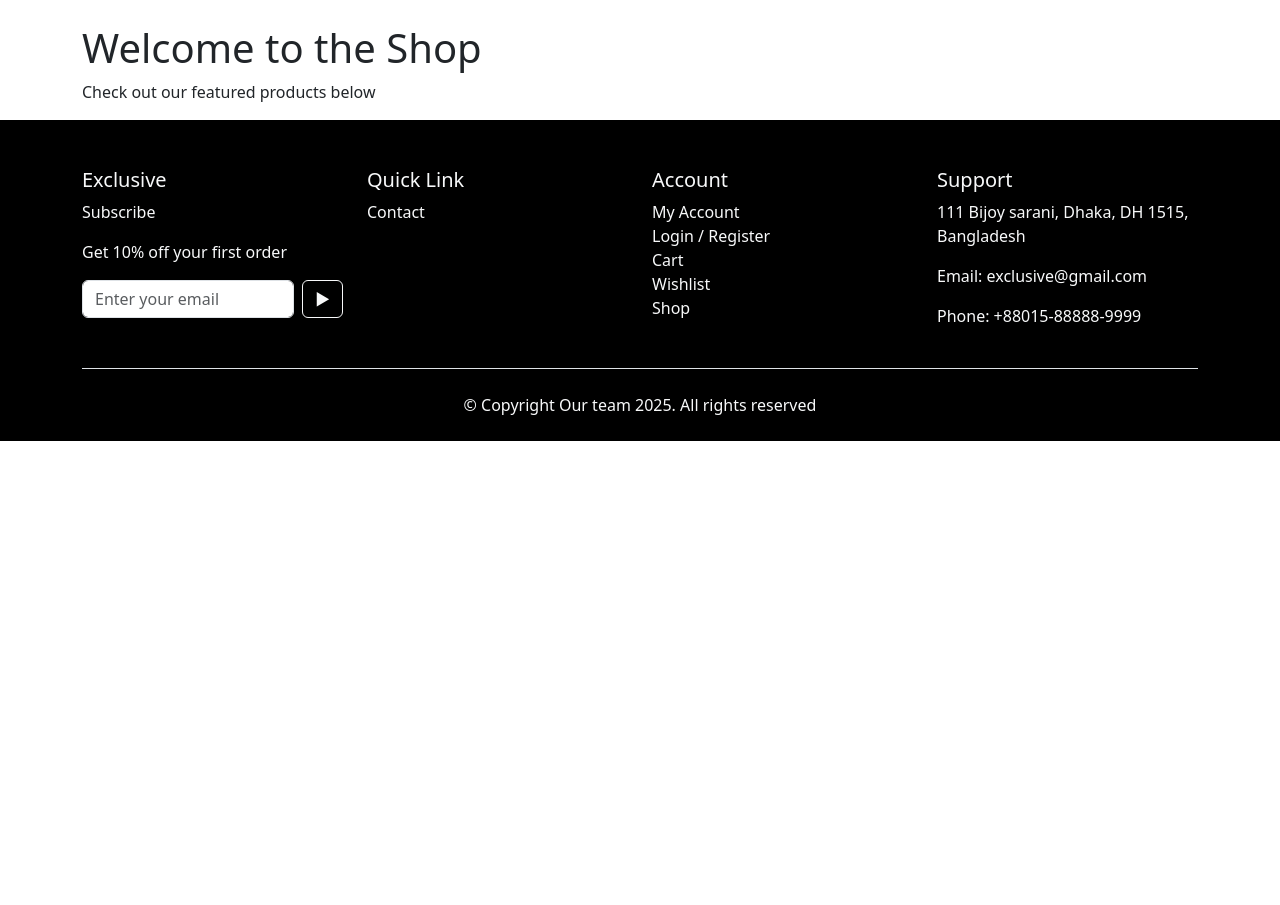
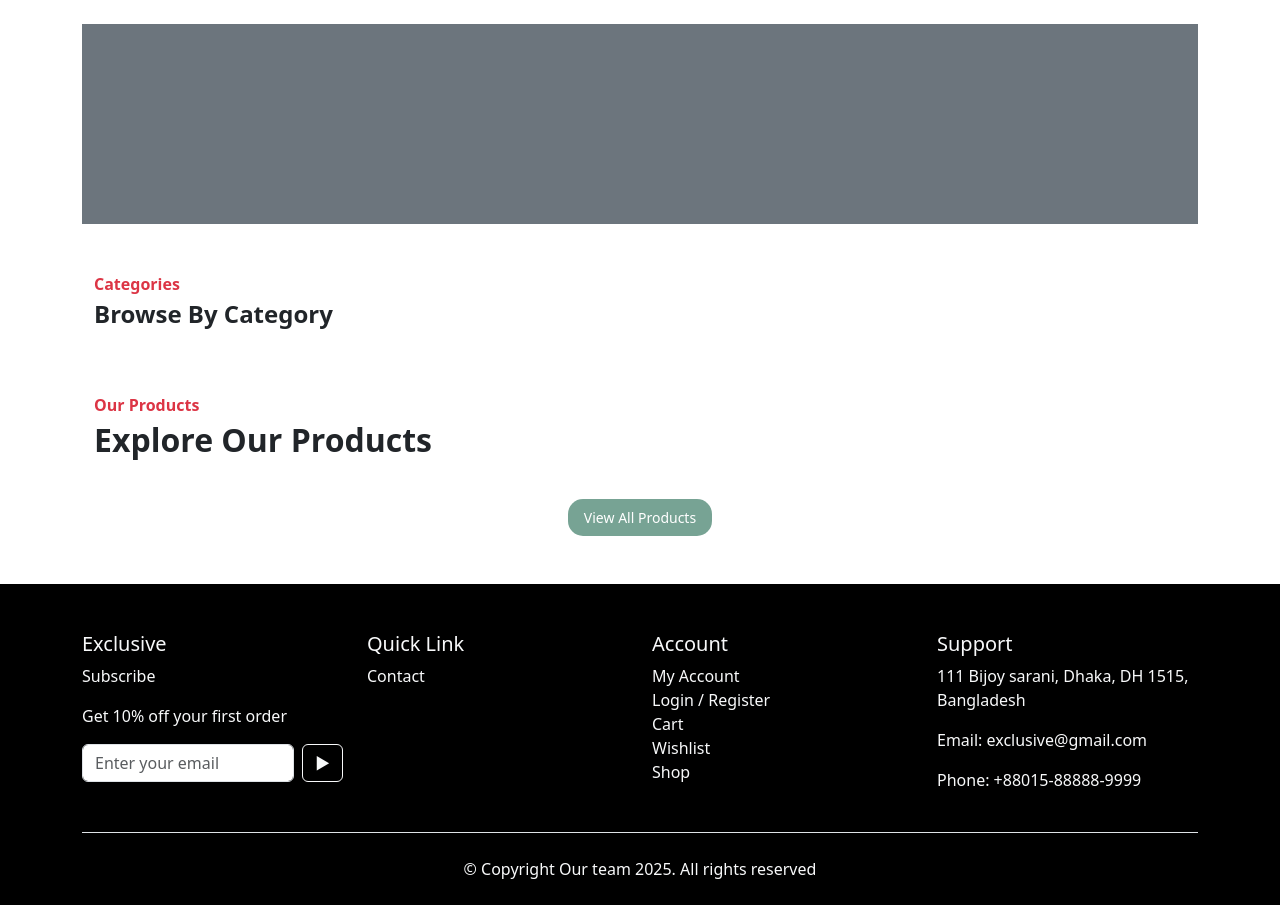
Before and after one commit to Hazem-Ahmed-Salem/iti_graduation_project, a Django app: page / in a window 1280 px wide. Shown: the part 100-1005 px from the top of the page. Before the commit the page ends 541 px from the top, so only its background shows below. Run offline with Django 5.2, Linux system fonts and the light colour scheme; data that the repository does not hold is empty.

Commit message:
create home ,product_list ,product_detail ,category products

```diff
--- a/src/products/models.py
+++ b/src/products/models.py
@@ -14,7 +14,7 @@ class Product(models.Model):
     price = models.DecimalField(max_digits=10, decimal_places=2)
     category = models.ForeignKey(Category, on_delete=models.CASCADE,null=True, blank=True)
     stock = models.PositiveIntegerField(default=0)
-    image = models.ImageField(upload_to='products/')
+    image = models.URLField()
     is_featured = models.BooleanField(default=False)
     created_at = models.DateTimeField(auto_now_add=True)
 
--- a/src/products/templates/base.html
+++ b/src/products/templates/base.html
@@ -17,5 +17,30 @@
 
 
   {% include 'components/footer.html' %}
+  <style>
+  .my-btn {
+  display: inline-block;
+  padding: 8px 16px;
+  background-color: #2c7159a4;
+  color: white;
+  border: none;
+  border-radius: 15px;
+  text-decoration: none;
+  transition: background-color 0.3s ease;
+  font-size: 14px;
+}
+
+.my-btn:hover {
+  background-color: #074932;
+  color: white;
+}
+.simple-image {
+    width: 100%;
+    max-height: 200px;
+    object-fit: contain;
+  }
+
+
+</style>
 </body>
 </html>
--- a/src/products/templates/components/navbar.html
+++ b/src/products/templates/components/navbar.html
@@ -1,4 +1,4 @@
-<!-- Top Black Bar -->
+
 <div class="bg-black text-white py-2 px-3 position-relative text-center">
   <span class="small d-block fw-light"
     >Summer Sale For All Swim Suits And Free Express Delivery - OFF 50%!
@@ -21,7 +21,7 @@
   </div>
 </div>
 
-<!-- Main Navbar -->
+
 <nav class="navbar navbar-expand-lg bg-white border-bottom">
   <div class="container-fluid px-4">
     <a class="navbar-brand fw-bold fs-4" href="{% url 'home' %}">E-commerce</a>
--- a/src/products/templates/home.html
+++ b/src/products/templates/home.html
@@ -1,7 +1,56 @@
 {% extends 'base.html' %}
+
 {% block title %}Home{% endblock %}
 
 {% block content %}
-  <h1>Welcome to the Shop</h1>
-  <p>Check out our featured products below</p>
+
+
+
+<div class="w-100 bg-secondary" style="height: 200px;"></div>
+
+<div class="container my-5">
+  <p class="text-danger fw-bold mb-1">Categories</p>
+  <h4 class="fw-bold mb-3">Browse By Category</h4>
+
+  <div class="d-flex flex-wrap gap-3">
+    {% for category in categories %}
+      <a href="{% url 'category_products' category.pk %}" class="text-decoration-none text-dark">
+        <div class="d-flex justify-content-center align-items-center border rounded px-4 py-3 bg-white"
+             style="width: 120px; height: 80px;">
+          <div class="fw-semibold text-center">{{ category.name }}</div>
+        </div>
+      </a>
+    {% endfor %}
+  </div>
+</div>
+
+<div class="container my-5">
+   <p class="text-danger fw-bold mb-1">Our Products</p>
+  <div class="d-flex justify-content-between align-items-center mb-3">
+   <h2 class="fw-bold">Explore Our Products</h2>
+  </div>
+
+  <div class="row">
+    {% for product in products %}
+      <div class="col-md-3 mb-4">
+        <a href="{% url 'product_detail' product.pk %}" class="text-decoration-none text-dark">
+          <div class="text-center">
+            <div class="bg-light p-2">
+              <img src="{{ product.image }}" alt="{{ product.name }}" class="simple-image">
+            </div>
+            <div class="mt-2">
+              <h6 class="fw-bold mb-1">{{ product.name }}</h6>
+              <p class="text-danger fw-semibold mb-0">${{ product.price }}</p>
+            </div>
+          </div>
+        </a>
+      </div>
+    {% endfor %}
+  </div>
+
+  <div class="text-center mt-3">
+    <a href="{% url 'product_list' %}" class="my-btn">View All Products</a>
+  </div>
+</div>
+
 {% endblock %}
--- a/src/products/urls.py
+++ b/src/products/urls.py
@@ -3,6 +3,8 @@ from . import views
 
 urlpatterns = [
     path('', views.home, name='home'),
-    path('products/', views.product_list, name='product_list'),
+    path('products/', views.product_list_view, name='product_list'),
     path('insert/', views.insert_product, name='insert_products'),
+    path('products/<int:pk>/', views.product_detail_view, name='product_detail'),
+    path('category/<int:pk>/', views.category_products_view, name='category_products'),
 ]
--- a/src/products/views.py
+++ b/src/products/views.py
@@ -1,6 +1,6 @@
-from django.shortcuts import render
+from django.shortcuts import render , get_object_or_404
 from django.http import HttpResponse
-from .models import Product
+from .models import Product , Category
 import requests
 # Create your views here.
 
@@ -9,6 +9,7 @@ def insert_product(request):
     products = response.json()["products"]
     try:
         for product in products:
+
             Product.objects.create(
                 name=product['title'],
                 description=product['description'],
@@ -16,13 +17,38 @@ def insert_product(request):
                 stock=product['stock'],
                 image=product['images'][0],
                 is_featured=product.get('isFeatured', False),
+
             )
     except Exception as e:
         return HttpResponse(f"An error occurred {e}")
     return HttpResponse("Products inserted successfully")
 
+
 def home(request):
-    return render(request, 'home.html')
+    categories = Category.objects.all()
+    featured_products = Product.objects.all()[:8]
 
-def product_list(request):
-    return render(request, 'product_list.html')
+    return render(request, 'home.html', {
+        'categories': categories,
+        'products': featured_products
+    })
+
+def product_list_view(request):
+    products = Product.objects.all()
+    return render(request, 'product_list.html', {
+        'products': products
+    })
+
+def product_detail_view(request, pk):
+    product = get_object_or_404(Product, pk=pk)
+    return render(request, 'product_detail.html', {
+        'product': product
+    })
+
+def category_products_view(request, pk):
+    category = get_object_or_404(Category, pk=pk)
+    products = Product.objects.filter(category=category)
+    return render(request, 'category_products.html', {
+        'category': category,
+        'products': products
+    })
```
Also changed, not shown: src/products/templates/category_products.html (added, +22 -0 lines), src/products/templates/product_detail.html (+45 -0 lines), src/products/templates/product_list.html (+29 -0 lines), src/products/migrations/0005_alter_product_image.py (added).
